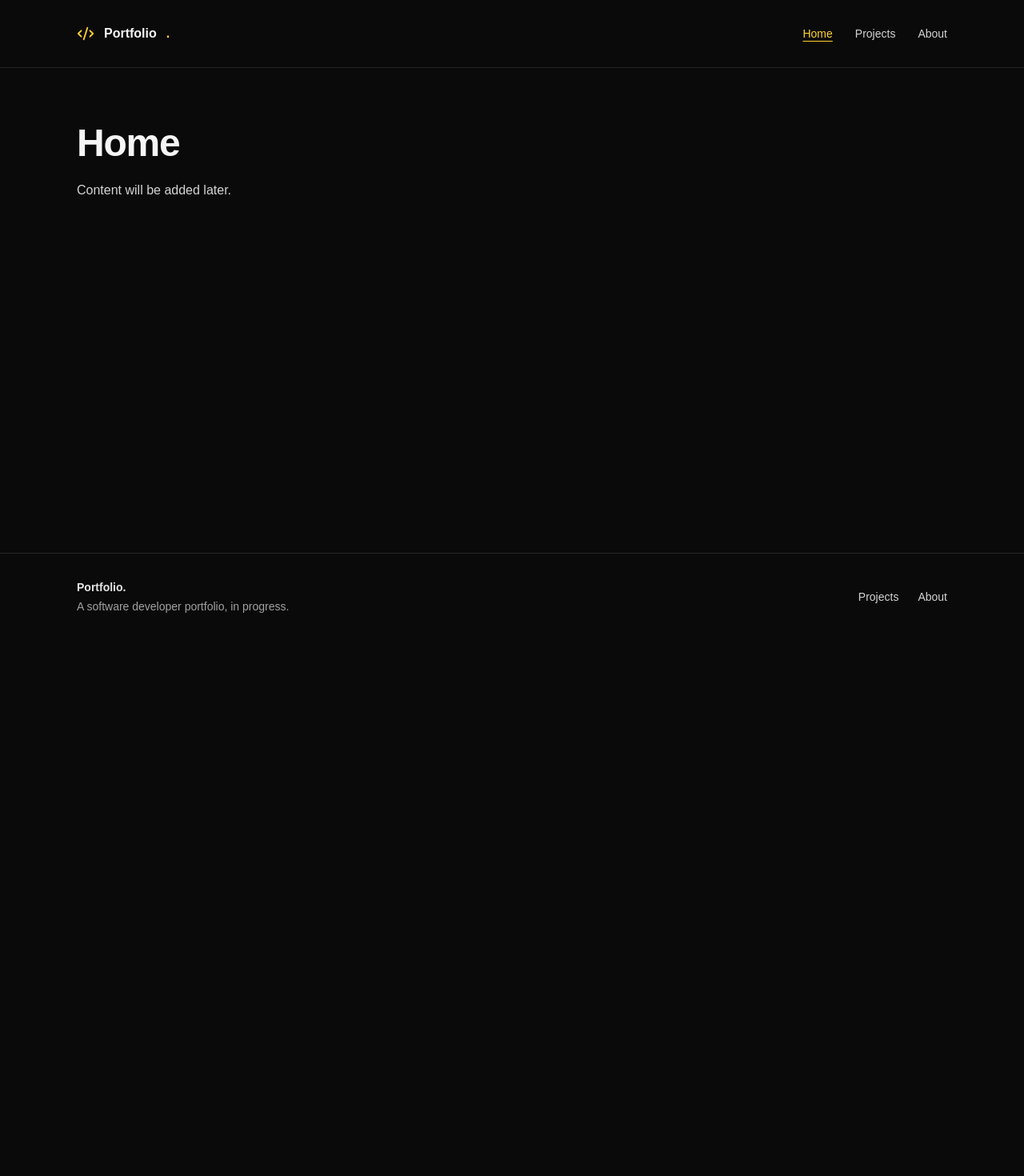
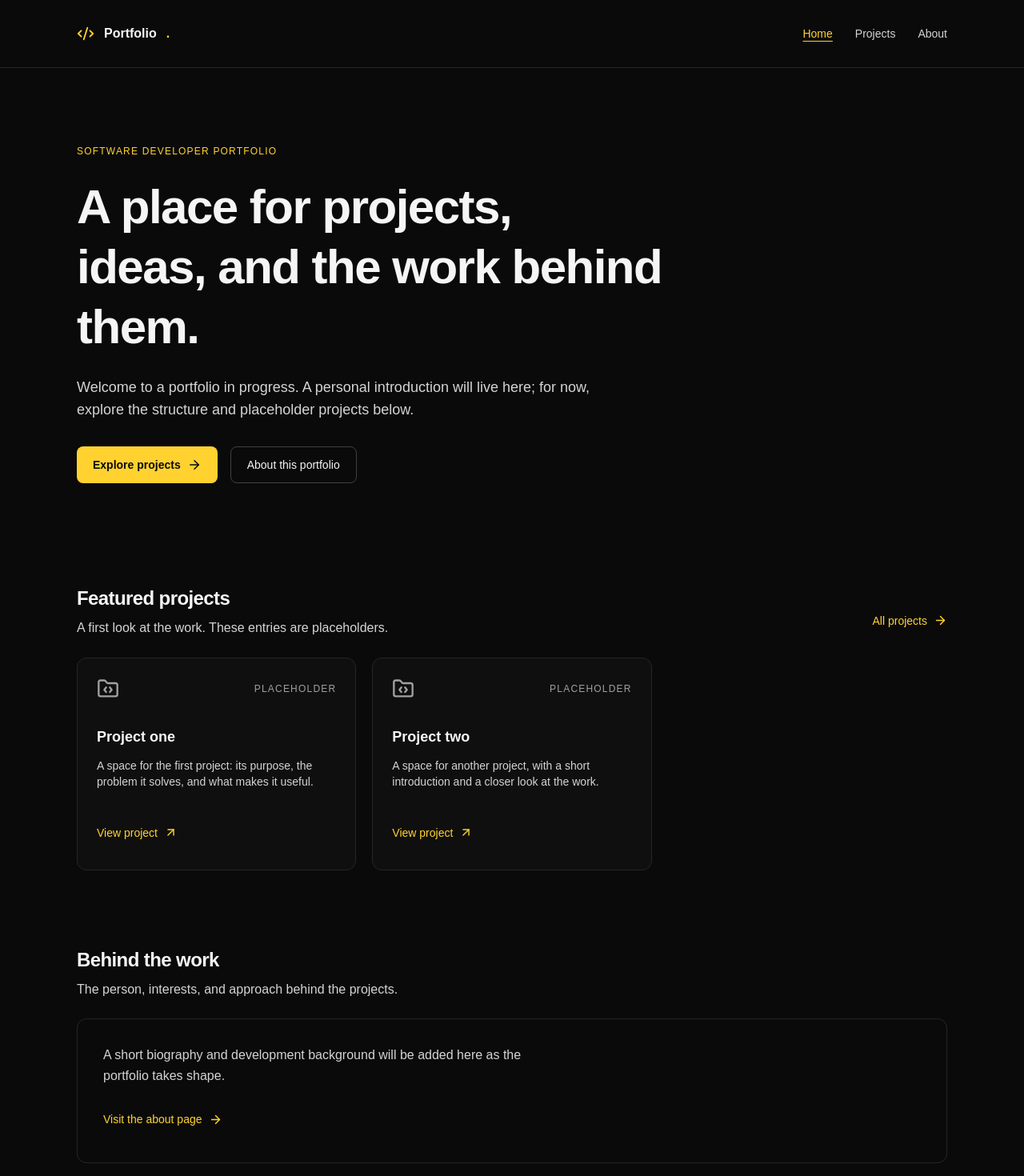
Before and after one commit to Arvence/Portfolio, a React (Vite) app: page / in a window 1280 px wide. Shown: the top 1470 px of the page at 80% size. Before the commit the page ends 800 px from the top, so only its background shows below. Built offline with nearby package versions, Linux system fonts and the light colour scheme.

Commit message:
feat: build homepage and supporting portfolio pages

```diff
--- a/src/pages/About.tsx
+++ b/src/pages/About.tsx
@@ -1,9 +1,34 @@
+import { ArrowRight } from 'lucide-react'
+import { Link } from 'react-router'
+import Section from '../components/Section'
+
 export default function About() {
   return (
-    <div className="space-y-4">
+    <div className="max-w-3xl space-y-12">
       <title>About | Portfolio</title>
-      <h1>About</h1>
-      <p>Content will be added later.</p>
+      <header className="space-y-4">
+        <p className="eyebrow">Behind the work</p>
+        <h1>About</h1>
+        <p>
+          This page will introduce the developer behind the portfolio. Personal details and experience will be added
+          when they are ready to share.
+        </p>
+      </header>
+      <Section title="Background">
+        <p>A biography, development journey, and areas of interest will live here.</p>
+      </Section>
+      <Section title="Skills & approach">
+        <p>
+          This space will describe technical skills and the approach to building software, supported by real project
+          examples.
+        </p>
+      </Section>
+      <Section title="Get in touch">
+        <p>Contact details and profile links will be added here.</p>
+        <Link to="/projects" className="text-link">
+          Explore the projects <ArrowRight size={17} aria-hidden="true" />
+        </Link>
+      </Section>
     </div>
   )
 }
--- a/src/pages/Home.tsx
+++ b/src/pages/Home.tsx
@@ -1,9 +1,51 @@
+import { ArrowRight } from 'lucide-react'
+import { Link } from 'react-router'
+import ProjectGrid from '../components/ProjectGrid'
+import Section from '../components/Section'
+import { featuredProjects } from '../data/projects'
+
 export default function Home() {
   return (
-    <div className="space-y-4">
+    <div className="space-y-16 sm:space-y-24">
       <title>Home | Portfolio</title>
-      <h1>Home</h1>
-      <p>Content will be added later.</p>
+      <section aria-labelledby="intro-title" className="max-w-3xl space-y-6 py-4 sm:py-8">
+        <p className="eyebrow text-amber-300">Software developer portfolio</p>
+        <h1 id="intro-title" className="text-4xl sm:text-6xl">
+          A place for projects,
+          <br className="hidden sm:block" /> ideas, and the work behind them.
+        </h1>
+        <p className="text-lg">
+          Welcome to a portfolio in progress. A personal introduction will live here; for now, explore the structure and
+          placeholder projects below.
+        </p>
+        <div className="flex flex-wrap gap-4 pt-2">
+          <Link to="/projects" className="button-primary">
+            Explore projects <ArrowRight size={18} aria-hidden="true" />
+          </Link>
+          <Link to="/about" className="button-secondary">
+            About this portfolio
+          </Link>
+        </div>
+      </section>
+      <Section
+        title="Featured projects"
+        description="A first look at the work. These entries are placeholders."
+        action={
+          <Link to="/projects" className="text-link">
+            All projects <ArrowRight size={17} aria-hidden="true" />
+          </Link>
+        }
+      >
+        <ProjectGrid projects={featuredProjects} />
+      </Section>
+      <Section title="Behind the work" description="The person, interests, and approach behind the projects.">
+        <div className="rounded-xl border border-neutral-800 p-6 sm:p-8">
+          <p>A short biography and development background will be added here as the portfolio takes shape.</p>
+          <Link to="/about" className="text-link mt-5">
+            Visit the about page <ArrowRight size={17} aria-hidden="true" />
+          </Link>
+        </div>
+      </Section>
     </div>
   )
 }
--- a/src/pages/NotFound.tsx
+++ b/src/pages/NotFound.tsx
@@ -2,11 +2,12 @@ import { Link } from 'react-router'
 
 export default function NotFound() {
   return (
-    <div className="space-y-4">
+    <div className="space-y-5 py-8">
       <title>Page not found | Portfolio</title>
+      <p className="eyebrow">404</p>
       <h1>Page not found</h1>
       <p>The requested page does not exist.</p>
-      <Link to="/" className="inline-block underline">
+      <Link to="/" className="button-primary">
         Back to home
       </Link>
     </div>
```
